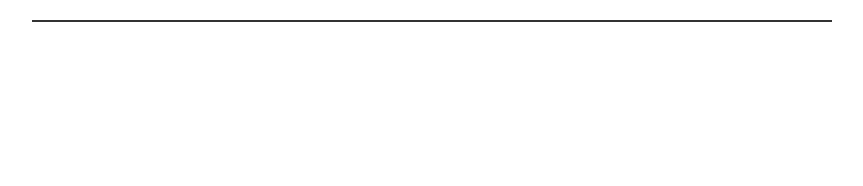
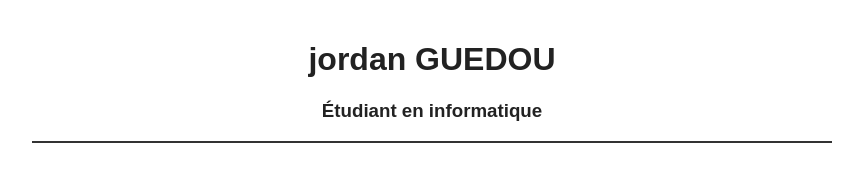
Before and after one commit to Jordan-progr/mon-cv, a plain HTML site: page index.html in a window 1280 px wide. Shown: the whole page, without its empty margins (208-1071 px from the left). Drawn offline with Linux system fonts and the light colour scheme.

Commit message:
mise en place de la section titre

```diff
--- a/index.html
+++ b/index.html
@@ -9,7 +9,7 @@
 </head>
 <body>
   <header>
-    <!-- TITRE -->
+    <h1>jordan GUEDOU</h1><h3>Étudiant en informatique</h3>
   </header>
   <main>
     <section id="description">
```
